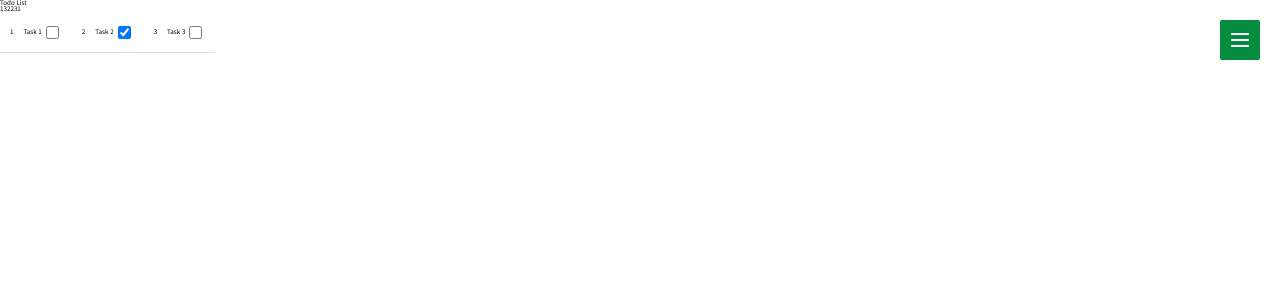
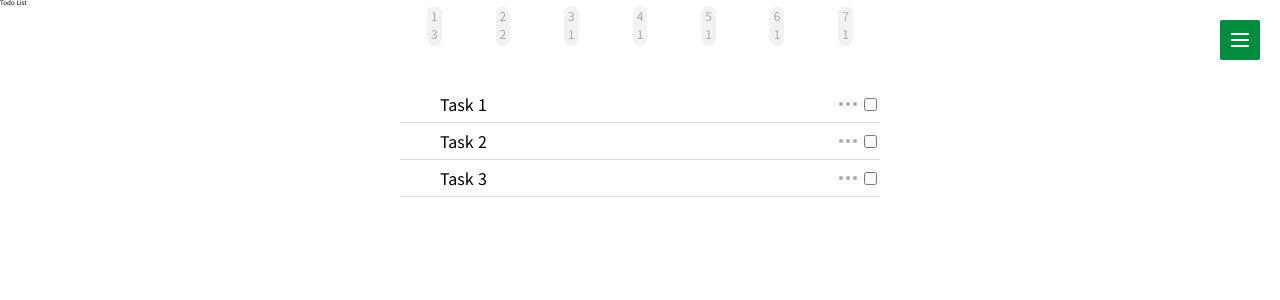
Before and after one commit to 33park/next-sample, a Next.js app in the folder next-basic/: page /todo in a window 1280 px wide. Shown: the top 300 px of the page. Built offline with nearby package versions, Linux system fonts and the light colour scheme.

Commit message:
투두리스트 초벌 작업 중 - 2

```diff
--- a/next-basic/src/app/component/todo/TodoList.tsx
+++ b/next-basic/src/app/component/todo/TodoList.tsx
@@ -1,8 +1,10 @@
 "use client"
 
-import React from 'react';
+import React,{ useRef, useState, useEffect} from 'react';
 import styled from 'styled-components';
 import { flexBox } from '@/style/styles/common';
+import { theme } from '../../../style/styles/theme'
+import { MoreHorizontal } from 'lucide-react';
 
 interface TodoProps {
     calendarList: { date: number; count: number }[];
@@ -10,8 +12,9 @@ interface TodoProps {
 }
 
 export default function TodoList({ calendarList, registeredList }: TodoProps) {
+
     return (
-        <div>
+        <TodoContainer>
             {/* 주말 캘린더 */}
             <WeekendList>
                 {calendarList.map(({ date, count }) => (
@@ -26,39 +29,76 @@ export default function TodoList({ calendarList, registeredList }: TodoProps) {
                 {registeredList.map(({ order, content, status }) => (
                     <TaskItem key={order}>
                         <Order>{order}</Order>
-                        <Content>{content}</Content>
+                        <Content>
+                            {content}
+                        </Content>
+                        <MoreHorizontal stroke={theme.colors.gray}/>
                         <CheckboxContainer>
-                            <input type="checkbox" defaultChecked={status} />
+                            <input type="checkbox" value={status}/>
                         </CheckboxContainer>
                     </TaskItem>
                 ))}
             </ListContainer>
-        </div>
+        </TodoContainer>
     );
 }
 
+const TodoContainer = styled.div`
+    ${flexBox()}
+    flex-direction: column;
+    width: 100%;
+    max-width: 48rem;
+    margin: 0 auto;
+    font-size: 1.6rem;
+`;
+
 const WeekendList = styled.ul`
-    ${flexBox()}
+    ${flexBox({justify:'space-around'})}
+    width: 100%;
+    li{
+        ${flexBox()}
+        flex-direction: column;
+        line-height: 1;
+        background-color: ${theme.colors.light};
+        padding: 0.4rem 0.4rem 0.6rem;
+        border-radius: 1rem;
+        color: ${theme.colors.gray};
+        font-size: 1.2rem;
+
+        strong{
+            margin-bottom: .6rem;
+        }
+    }
 `;
 
 const ListContainer = styled.ul`
     ${flexBox()}
+    flex-direction: column;
+    width: 100%;
     list-style: none;
+    padding: 4rem 2rem;
 `;
 
 const TaskItem = styled.li`
-    display: flex;
-    align-items: center;
-    padding: 10px;
+    flex:1;
+    ${flexBox()}
+    width: 100%;
     border-bottom: 1px solid #ddd;
+    i{
+        flex:none;
+        width: 2rem;
+        height: 100%;
+        font-size:0;
+    }
 `;
 
 const Order = styled.i`
-    margin-right: 10px;
+    margin-right: 1rem;
 `;
 
 const Content = styled.span`
     flex: 1;
+    padding:1rem;
 `;
 
 const CheckboxContainer = styled.label`
--- a/next-basic/src/app/todo/page.tsx
+++ b/next-basic/src/app/todo/page.tsx
@@ -7,6 +7,10 @@ export default function TodoApp() {
             { date: 1, count: 3 },
             { date: 2, count: 2 },
             { date: 3, count: 1 },
+            { date: 4, count: 1 },
+            { date: 5, count: 1 },
+            { date: 6, count: 1 },
+            { date: 7, count: 1 },
         ];
 
         const registeredList = [
```
